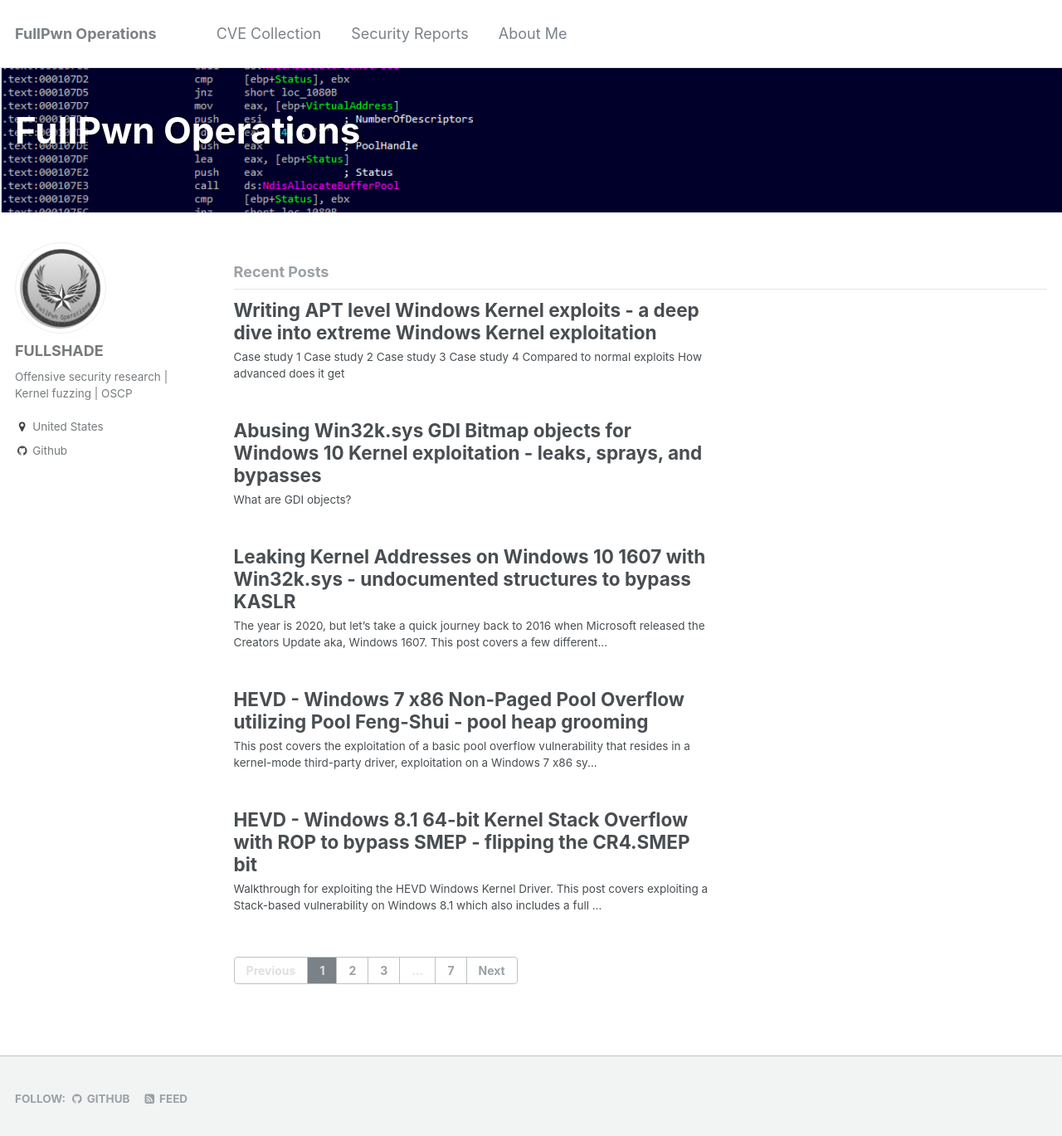
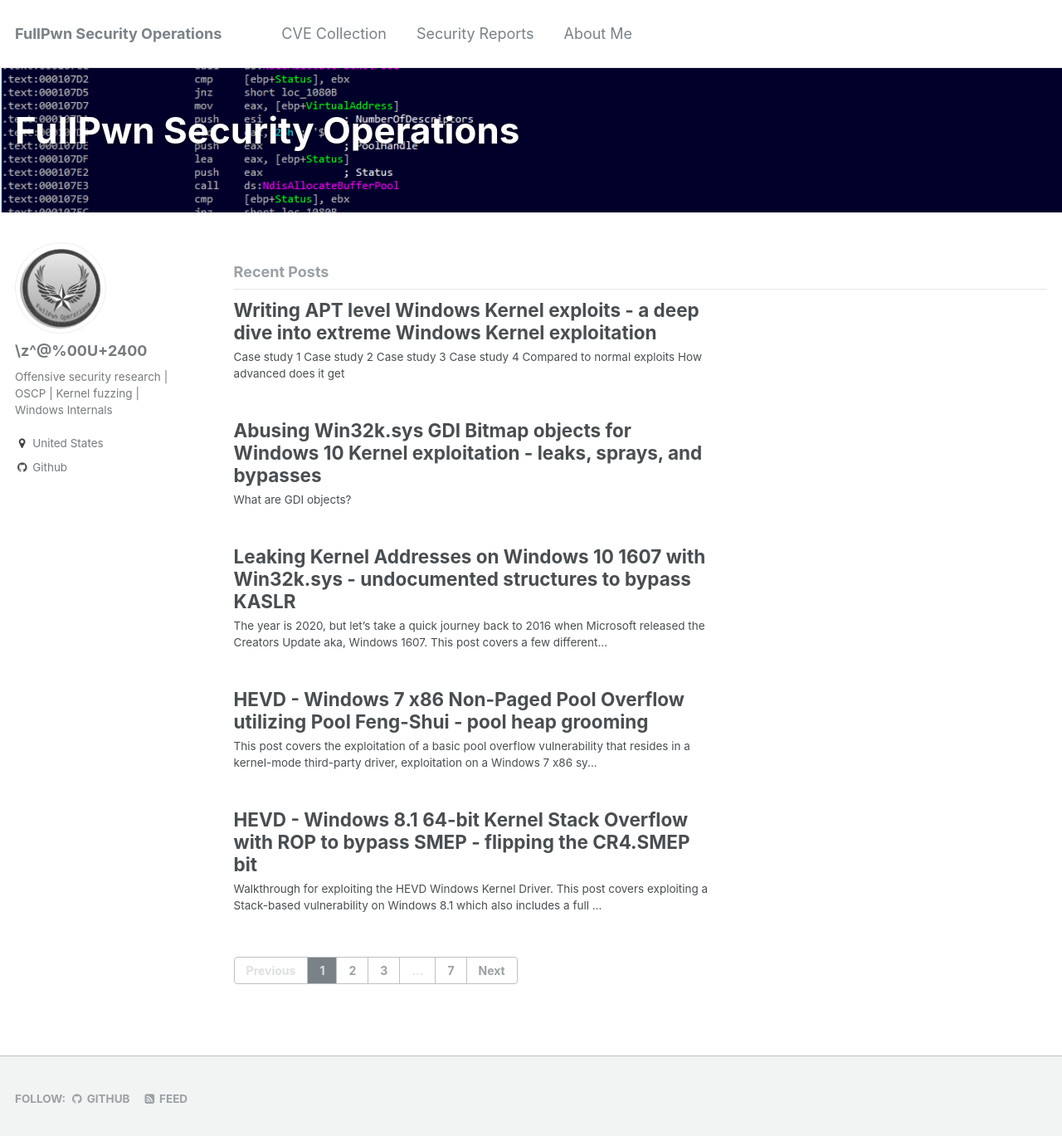
Before and after one commit to asdyxcyxc/FULLSHADE.github.io, a Jekyll site: the page built from index.html, in a window 1280 px wide and 1382 px high. Shown: the top 1369 px of the window at 83% size. Built offline with Jekyll 4.4.1, drawn with Linux system fonts in a browser that asks for light colours; the list of posts is cut into pages by our own code.

Commit message:
Update _config.yml

```diff
--- a/_config.yml
+++ b/_config.yml
@@ -1,6 +1,6 @@
 # Site Settings
 locale                   : "en-US"
-title                    : "FullPwn Operations"
+title                    : "FullPwn Security Operations"
 title_separator          : "-"
 name                     : "\\z\x00^@%00U+2400"
 description              : "Offensive Security Research, Blogs, and Writeups"
@@ -66,14 +66,13 @@ social:
 analytics:
   provider               : "google" # false (default), "google", "google-universal", "custom"
   google:
-    tracking_id          : "UA-85282217-1"
 
 
 # Site Author
 author:
-  name             : "FULLSHADE"
+  name             : "\\z\x00^@%00U+2400"
   avatar           : "bio-photo2.jpg"
-  bio              : "Offensive security research | Kernel fuzzing | OSCP"
+  bio              : "Offensive security research | OSCP | Kernel fuzzing | Windows Internals"
   location         : "United States"
   uri              :
   bitbucket        :
```
